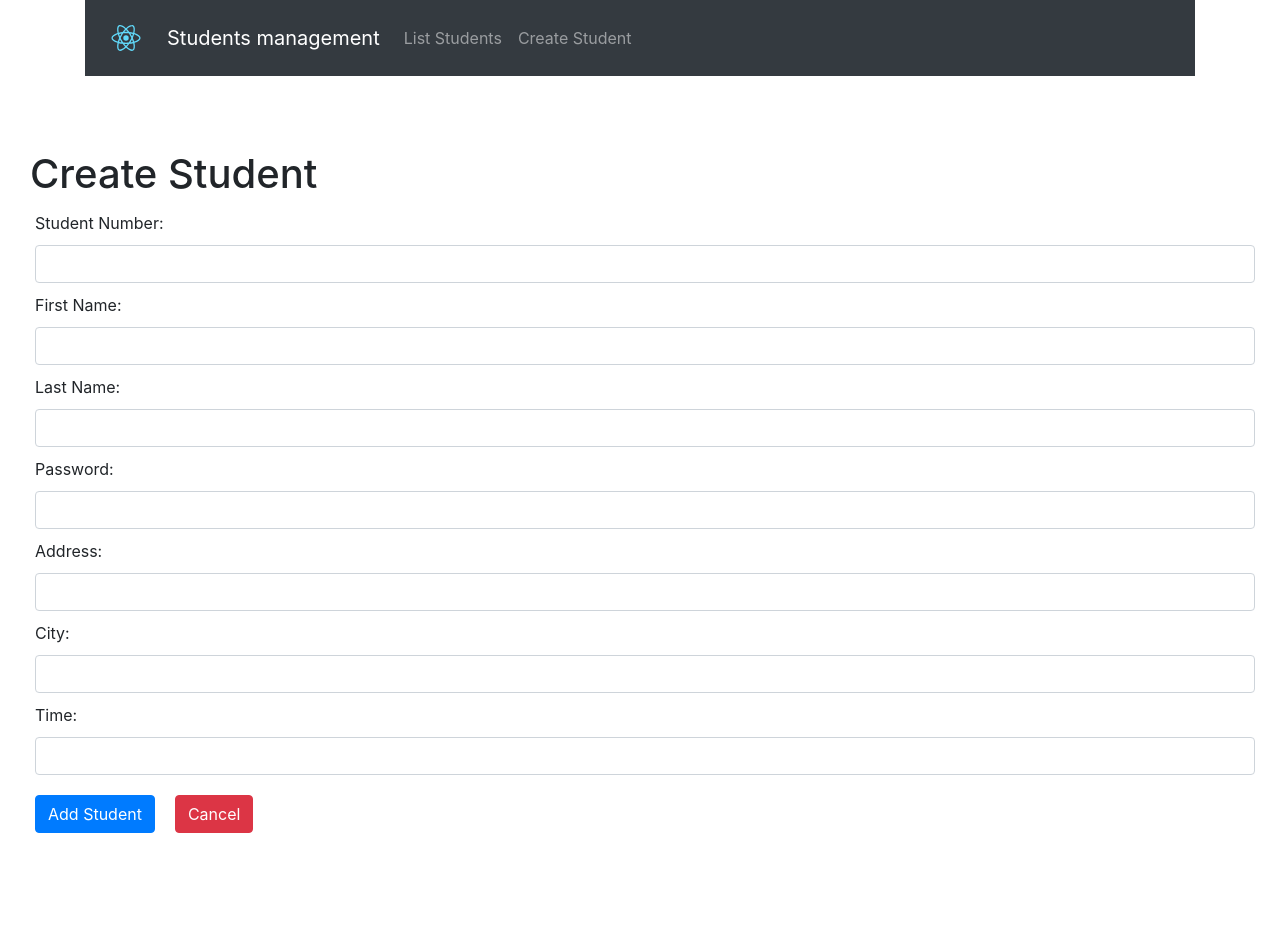
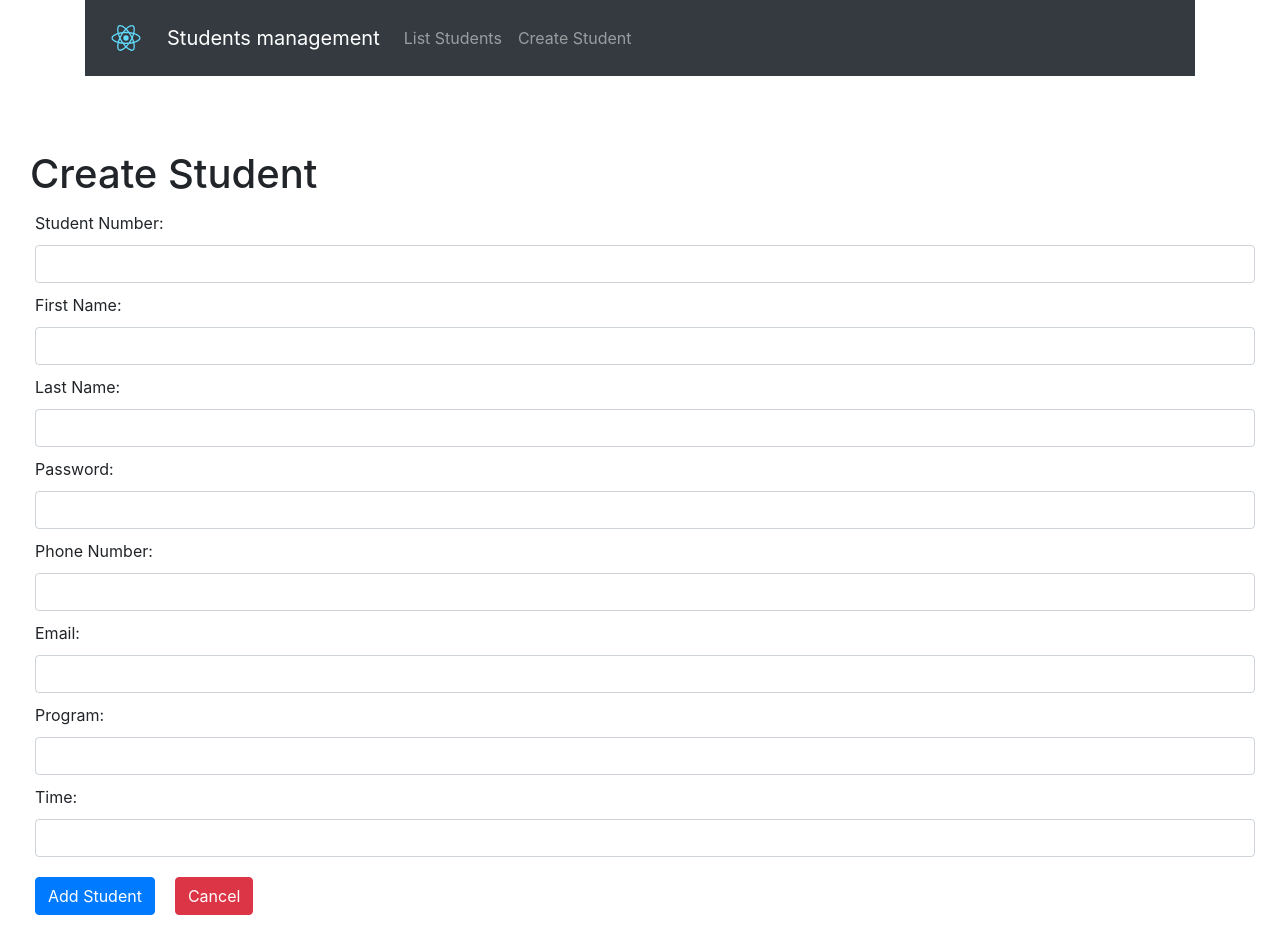
Before and after one commit to Wintse/COMP308_Lab02_Ex1, a React (Create React App) app in the folder client/: page /students/create in a window 1280 px wide. Before the commit the page ends 864 px from the top, so only its background shows below. Built offline with nearby package versions, Linux system fonts and the light colour scheme.

Commit message:
Auto stash before merge of "main" and "origin/main"

```diff
--- a/client/src/pages/StudentsInsert.js
+++ b/client/src/pages/StudentsInsert.js
@@ -48,6 +48,9 @@ const CancelButton = styled.a.attrs({
         const [address, setAddress] = useState('');
         const [city, setCity] = useState('');
         const [studentNumber, setStudentNumber] = useState('');
+        const [phoneNumber, setPhoneNumber] = useState('');
+        const [email, setEmail] = useState('');
+        const [program, setProgram] = useState('');
         const [time, setTime] = useState('');
         const handleChangeInputStudentNumber = (event )=> {
             const value = event.target.validity.valid
@@ -58,7 +61,7 @@ const CancelButton = styled.a.attrs({
         }
         const handleAddStudent = async (event) =>{
             const arrayTime = time.split('/')
-            const payload = { firstName, lastName, password, address, city, studentNumber, time: arrayTime }
+            const payload = { firstName, lastName, password, address, city, phoneNumber, email, program, studentNumber, time: arrayTime }
             await api.insertStudent(payload).then(res => {
                 window.alert(`Student inserted successfully`)
                 setFirstName('');
@@ -67,6 +70,9 @@ const CancelButton = styled.a.attrs({
                 setAddress('');
                 setCity('');
                 setStudentNumber('');
+                setPhoneNumber('');
+                setEmail('');
+                setProgram('');
                 setTime('');
                 window.location.href = `/students/list`;
 
@@ -113,18 +119,25 @@ const CancelButton = styled.a.attrs({
                     onChange={e => setPassword(e.target.value)}
                 />
 
-                <Label>Address: </Label>
+                <Label>Phone Number: </Label>
                 <InputText
                     type="text"
-                    value={address}
-                    onChange={e => setAddress(e.target.value)}
+                    value={phoneNumber}
+                    onChange={e => setPhoneNumber(e.target.value)}
                 />
 
-                <Label>City: </Label>
+                <Label>Email: </Label>
                 <InputText
                     type="text"
-                    value={city}
-                    onChange={e => setCity(e.target.value)}
+                    value={email}
+                    onChange={e => setEmail(e.target.value)}
+                />
+
+                <Label>Program: </Label>
+                <InputText
+                    type="text"
+                    value={program}
+                    onChange={e => setProgram(e.target.value)}
                 />
 
                 <Label>Time: </Label>
--- a/client/src/pages/StudentsList.js
+++ b/client/src/pages/StudentsList.js
@@ -98,6 +98,21 @@ function StudentsList(props){
             filterable: true,
         },
         {
+            Header: 'Phone Number',
+            accessor: 'phoneNumber',
+            filterable: true,
+        },
+        {
+            Header: 'Email',
+            accessor: 'email',
+            filterable: true,
+        },
+        {
+            Header: 'Program',
+            accessor: 'program',
+            filterable: true,
+        },
+        {
             Header: 'Time',
             accessor: 'time',
             Cell: props => <span>{props.value.join(' / ')}</span>,
--- a/client/src/pages/StudentsUpdate.js
+++ b/client/src/pages/StudentsUpdate.js
@@ -42,6 +42,9 @@ function StudentsUpdate(props) {
     const [address, setAddress] = useState('');
     const [city, setCity] = useState('');
     const [studentNumber, setStudentNumber] = useState('');
+    const [phoneNumber, setPhoneNumber] = useState('');
+    const [email, setEmail] = useState('');
+    const [program, setProgram] = useState('');
     const [time, setTime] = useState('');
     useEffect(()=>{
         const fetchData = async () => {
@@ -52,6 +55,9 @@ function StudentsUpdate(props) {
         setAddress(student.data.data.address);
         setCity(student.data.data.city);
         setStudentNumber(student.data.data.studentNumber);
+        setPhoneNumber(student.data.data.phoneNumber);
+        setEmail(student.data.data.email);
+        setProgram(student.data.data.program);
         setTime(student.data.data.time.join('/'));
         };
        fetchData();
@@ -65,7 +71,7 @@ function StudentsUpdate(props) {
     }
     const handleUpdateStudent = async (event) =>{
         const arrayTime = time.split('/')
-        const payload = { firstName, lastName, password, address, city, studentNumber, time: arrayTime }
+        const payload = { firstName, lastName, password, address, city, phoneNumber, email, program, studentNumber, time: arrayTime }
         await api.updateStudentById(id, payload).then(res => {
             window.alert(`Student updated successfully`)
             setFirstName('');
@@ -74,6 +80,9 @@ function StudentsUpdate(props) {
             setAddress('');
             setCity('');
             setStudentNumber('');
+            setPhoneNumber('');
+            setEmail('');
+            setProgram('');
             setTime('');
             window.location.href = `/students/list`;
 
@@ -125,12 +134,26 @@ function StudentsUpdate(props) {
                     onChange={e => setAddress(e.target.value)}
                 />
 
-                <Label>City: </Label>
-                <InputText
-                    type="text"
-                    value={city}
-                    onChange={e => setCity(e.target.value)}
-                />
+            <Label>Phone Number: </Label>
+            <InputText
+                type="text"
+                value={phoneNumber}
+                onChange={e => setPhoneNumber(e.target.value)}
+            />
+
+            <Label>Email: </Label>
+            <InputText
+                type="text"
+                value={email}
+                onChange={e => setEmail(e.target.value)}
+            />
+
+            <Label>Program: </Label>
+            <InputText
+                type="text"
+                value={program}
+                onChange={e => setProgram(e.target.value)}
+            />
 
 
             <Label>Time: </Label>
```
Also changed, not shown: 2 other files (tests, documents, lock files or other folders).
